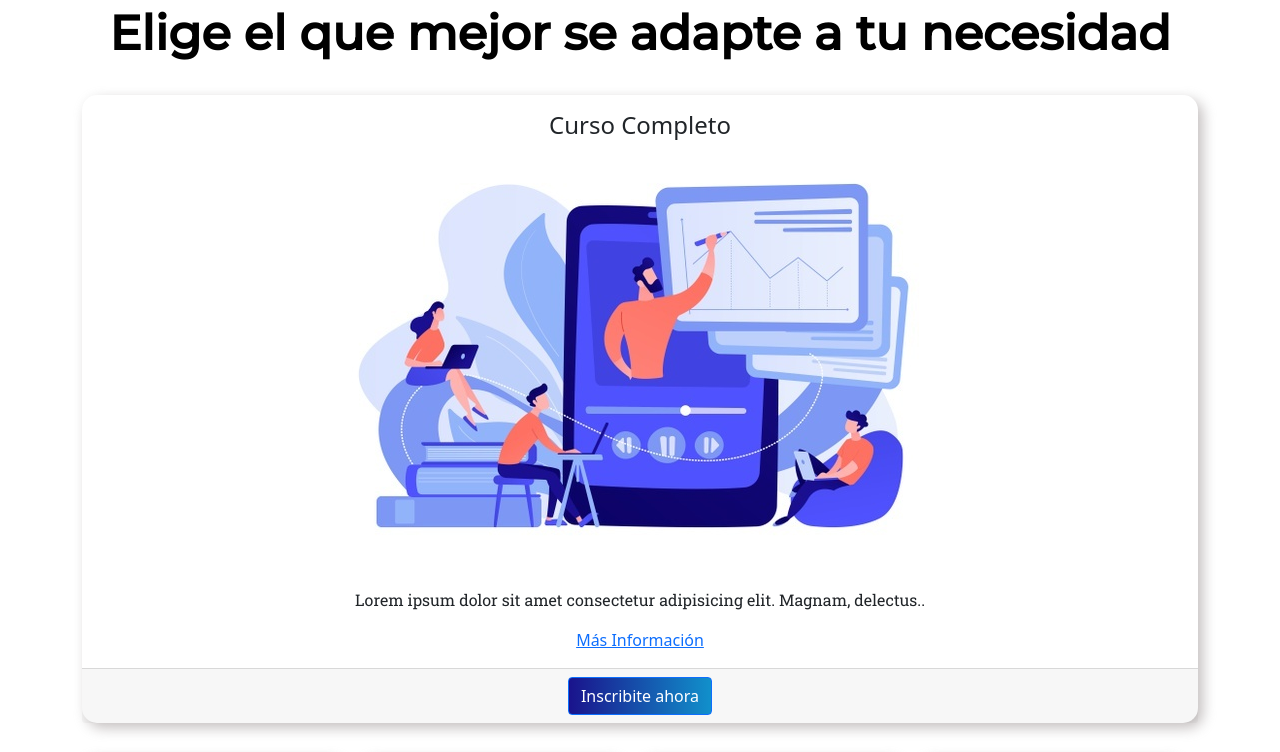
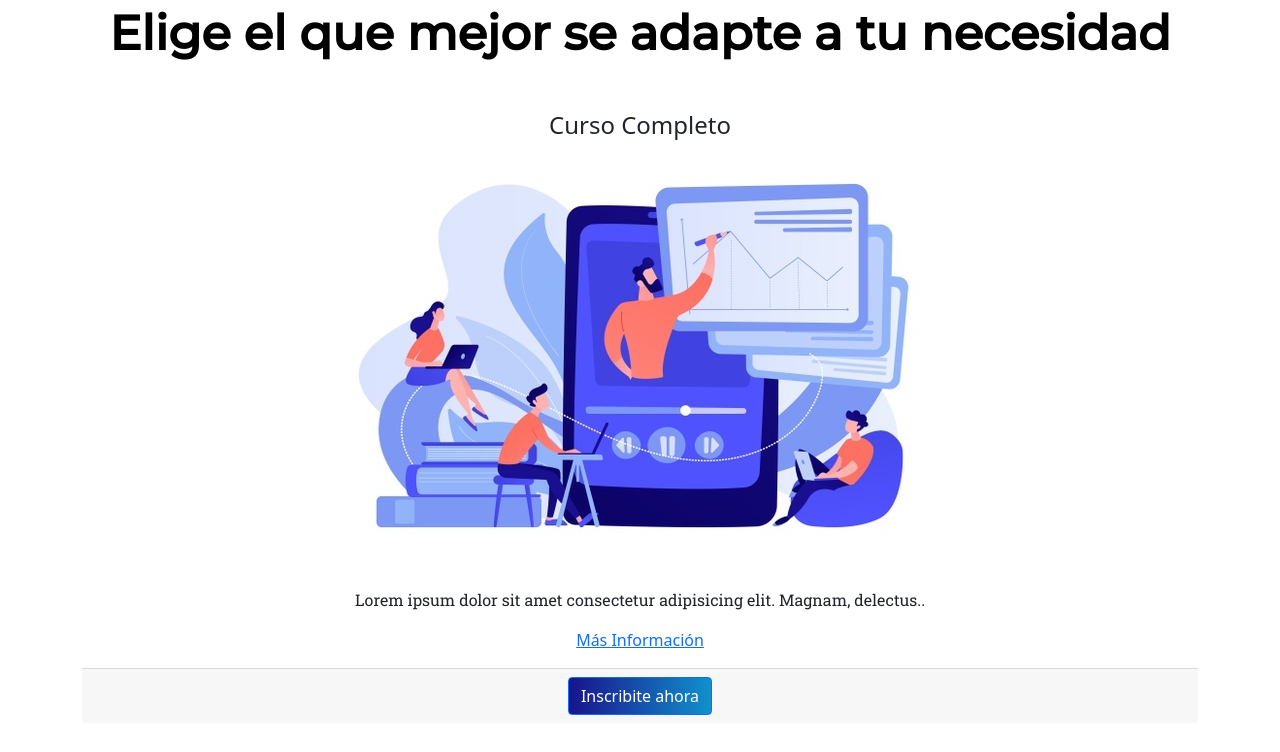
Before and after one commit to MaxPaez/fairness-analysis-pima, a website: page paginas/cursos.html in a window 1280 px wide. Shown: the part 738-1490 px from the top of the page. Drawn offline with Linux system fonts and the light colour scheme; files whose address does not match are found by name.

Commit message:
Ajustes menores

```diff
--- a/css/style.css
+++ b/css/style.css
@@ -73,19 +73,6 @@ p {
 }
 
 /* Cuerpo de la página */
-
-.card_cursos,
-.desc-curs-card {
-  border-radius: 15px;
-  box-shadow: 5px 5px 13px 0px rgba(177, 171, 171, 0.75);
-  transition: transform 0.2s;
-  text-align: center;
-}
-
-.card_cursos:hover {
-  transform: scale(1.02);
-  box-shadow: 5px 5px 30px 0px rgba(70, 62, 62, 0.75);
-}
 
 .img-crd,
 .img-curs {
```
